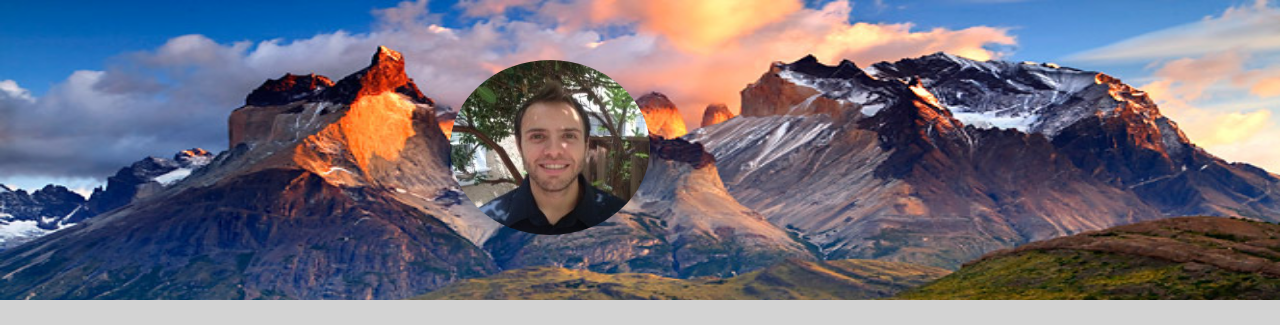
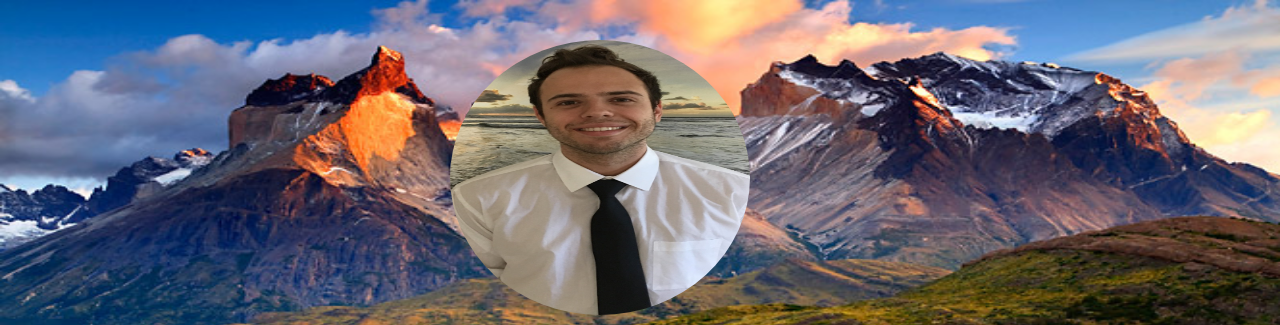
Before and after one commit to therealdealmeal/portfolio_site, a website: page index.html in a window 1280 px wide. Shown: the top 325 px of the page. Drawn offline with Linux system fonts and the light colour scheme.

Commit message:
changed picture of me

```diff
--- a/css/index.css
+++ b/css/index.css
@@ -7,7 +7,7 @@ header {
   background: url("/img/patmtns.jpg");
   background-size: 100vw 350px;
   background-repeat: no-repeat;
-  height: 300px;
+  height: 500px;
   width: auto;
   border-bottom: 5px solid cc3300;
 }
@@ -15,9 +15,9 @@ header {
 .img-circle {
   /*background-position: center;*/
   margin-left: 450px;
-  margin-top: 60px;
-  width: 200px;
-  height: 175px;
+  margin-top: 40px;
+  width: 300px;
+  height: 275px;
 }
 
 #sections {
--- a/index.html
+++ b/index.html
@@ -12,7 +12,7 @@
   <body data-spy="scroll" data-target=".navbar" data-offset="50">
     <header>
 
-      <img src="./img/me.png" class="img-circle" alt="Cinque Terre">
+      <img src="./img/me2.png" class="img-circle" alt="Cinque Terre">
 
     </header>
 
```
Also changed, not shown: img/me2.PNG (added), 1 other file.
